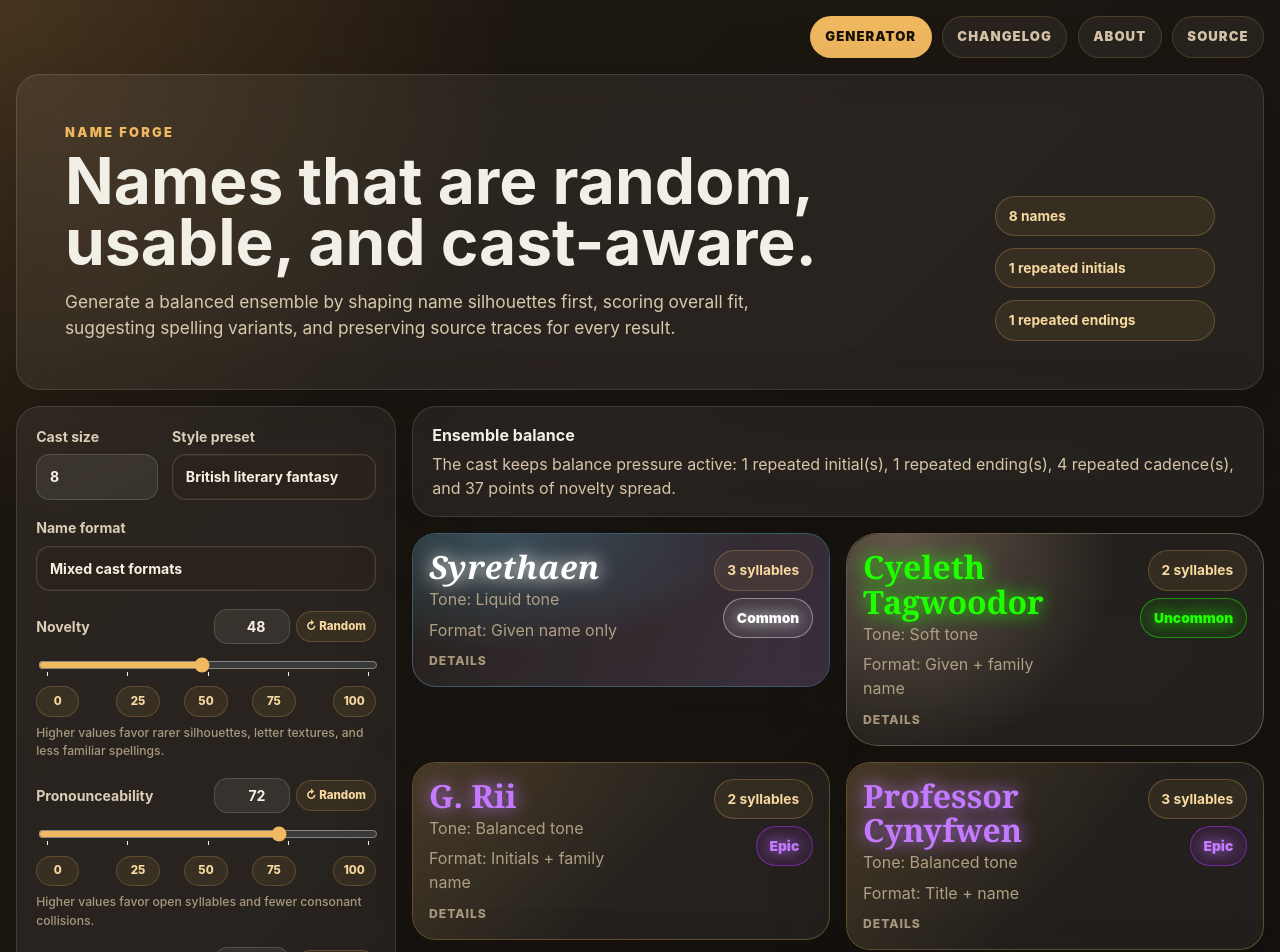
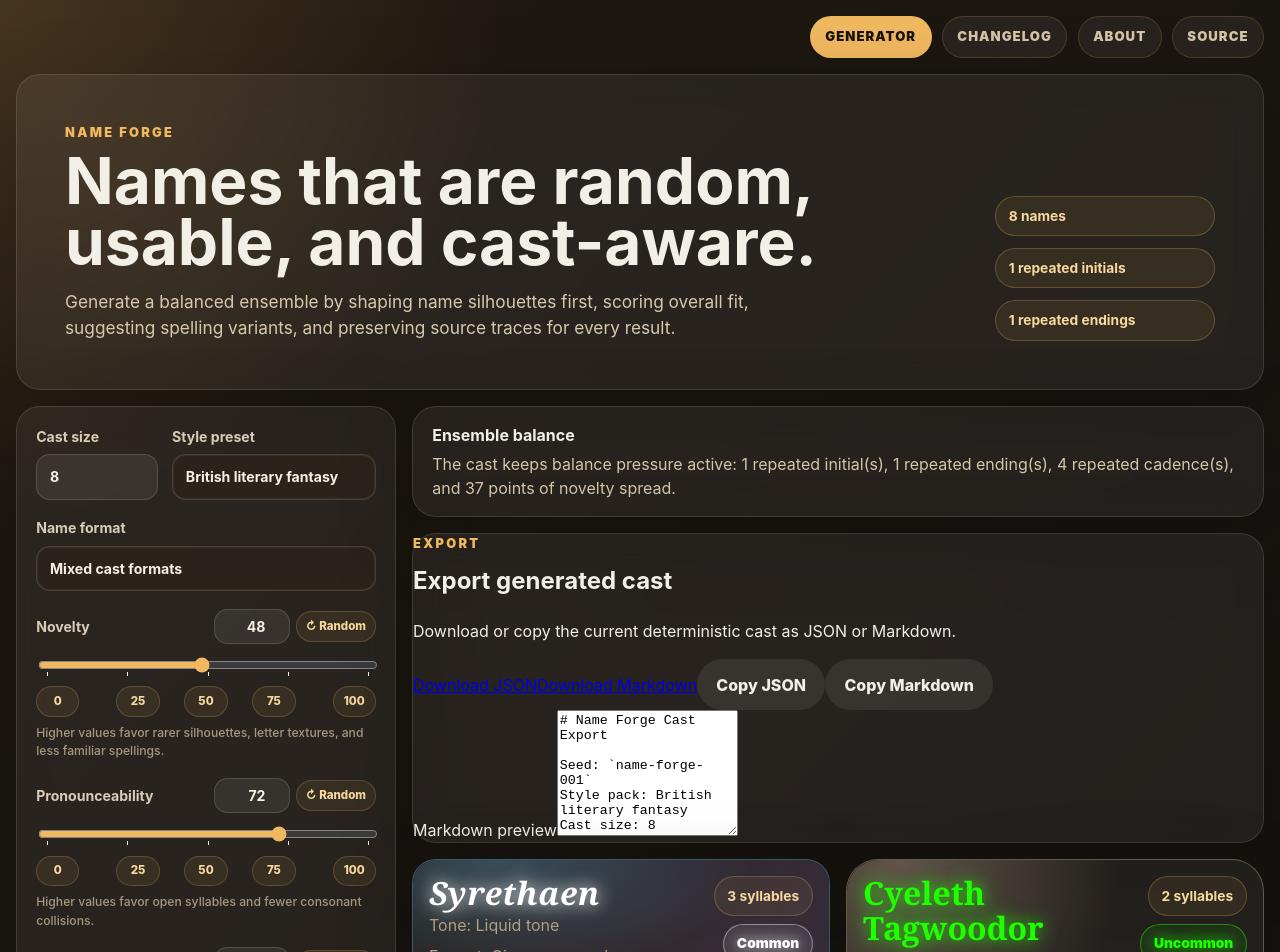
Before and after one commit to jaahay/name-forge, a React (Vite) app: page / in a window 1280 px wide. Shown: the top 952 px of the page. Built offline with nearby package versions, Linux system fonts and the light colour scheme.

Commit message:
Expose cast export controls in generator UI

```diff
--- a/src/ui/GeneratorView.tsx
+++ b/src/ui/GeneratorView.tsx
@@ -1,4 +1,5 @@
 import type { FormEvent } from 'react';
+import { serializeCastAsJson, serializeCastAsMarkdown } from '../engine/export';
 import type { GeneratedEnsemble, GenerationSettings, NameFormatKind, StylePackSummary } from '../engine/types';
 import { scoreControls, type ControlKey } from './presentation';
 import { ScoreControl } from './ScoreControl';
@@ -24,6 +25,14 @@ const formatOptions: Array<{ value: NameFormatKind; label: string }> = [
   { value: 'epithet-place', label: 'Epithet/place-style' },
 ];
 
+function exportHref(mimeType: string, value: string): string {
+  return `data:${mimeType};charset=utf-8,${encodeURIComponent(value)}`;
+}
+
+function copyExport(value: string) {
+  void navigator.clipboard?.writeText(value);
+}
+
 export function GeneratorView({
   stylePacks,
   settings,
@@ -34,6 +43,9 @@ export function GeneratorView({
   onRandomizeSliders,
   onRandomizeSlider,
 }: GeneratorViewProps) {
+  const jsonExport = serializeCastAsJson(ensemble);
+  const markdownExport = serializeCastAsMarkdown(ensemble);
+
   return (
     <>
       <section className="hero panel">
@@ -102,6 +114,26 @@ export function GeneratorView({
             <p>{ensemble.diagnostics.summary}</p>
           </div>
 
+          <section className="export-panel panel" aria-labelledby="export-heading">
+            <div className="export-heading">
+              <div>
+                <p className="eyebrow">Export</p>
+                <h2 id="export-heading">Export generated cast</h2>
+                <p>Download or copy the current deterministic cast as JSON or Markdown.</p>
+              </div>
+              <div className="export-actions" aria-label="Cast export actions">
+                <a className="export-link" download="name-forge-cast.json" href={exportHref('application/json', jsonExport)}>Download JSON</a>
+                <a className="export-link" download="name-forge-cast.md" href={exportHref('text/markdown', markdownExport)}>Download Markdown</a>
+                <button type="button" className="secondary" onClick={() => copyExport(jsonExport)}>Copy JSON</button>
+                <button type="button" className="secondary" onClick={() => copyExport(markdownExport)}>Copy Markdown</button>
+              </div>
+            </div>
+            <label className="export-preview">
+              <span>Markdown preview</span>
+              <textarea value={markdownExport} readOnly rows={8} />
+            </label>
+          </section>
+
           <div className="name-grid">
             {ensemble.names.map((name) => <NameCard key={name.id} name={name} />)}
           </div>
```
